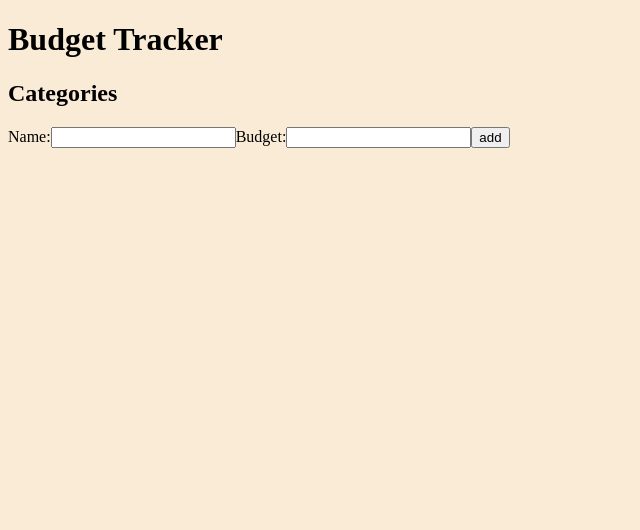
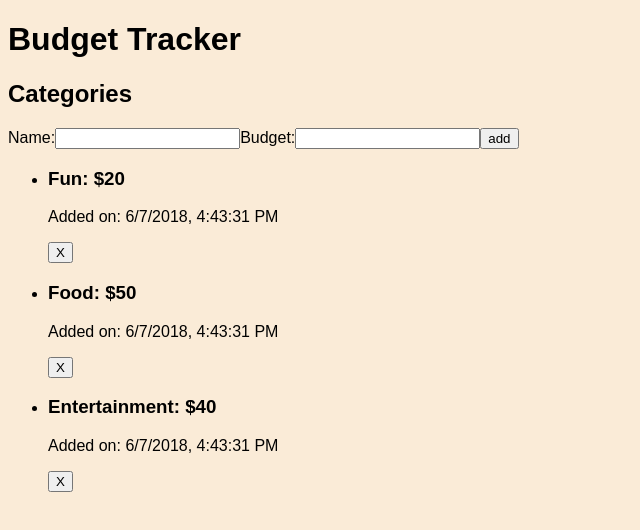
Before and after one commit to hnrzzle/budget-tracker, a React app: page / in a window 1280 px wide. Shown: the top 530 px of the page, without its empty margins (0-640 px from the left). Built offline with nearby package versions, Linux system fonts and the light colour scheme; the HTML template or start-up script is replaced by a standard one.

Commit message:
add styling

```diff
--- a/src/components/actions.js
+++ b/src/components/actions.js
@@ -6,15 +6,15 @@ import {
 
 import shortid from 'shortid';
 
-const categoriesData = [
-  { name: 'fun', budget: 20 },
-  { name: 'food', budget: 50 },
-  { name: 'entertainment', budget: 40 }
+const categoriesData = () => [
+  addCategory({ name: 'Fun', budget: 20 }).payload,
+  addCategory({ name: 'Food', budget: 50 }).payload,
+  addCategory({ name: 'Entertainment', budget: 40 }).payload
 ];
 
 export const loadCategories = () => ({
   type: CATEGORIES_LOAD,
-  payload: categoriesData
+  payload: categoriesData()
 });
 
 export const addCategory = category => {
--- a/src/components/categories/Categories.js
+++ b/src/components/categories/Categories.js
@@ -26,6 +26,13 @@ class Categories extends Component {
       <div>
         <h2>Categories</h2>
         <CategoryForm onComplete={addCategory} label="add"/>
+        <ul>
+          {categories.map(category => <Category
+            key={category.name}
+            onRemove={removeCategory}
+            category={category}
+          />)}
+        </ul>
       </div>
     );
   }
--- /dev/null
+++ b/src/components/categories/Category.css
@@ -0,0 +1,5 @@
+:local(.category) {
+  .date {
+    font-style: italic
+  }
+}
--- a/src/components/categories/Category.js
+++ b/src/components/categories/Category.js
@@ -0,0 +1,25 @@
+import React, { Component } from 'react';
+import PropTypes from 'prop-types';
+import styles from './Category.css';
+
+export default class Category extends Component {
+
+  static propTypes = {
+    category: PropTypes.object,
+    onRemove: PropTypes.func.isRequired
+    // onUpdate: PropTypes.func.isRequired
+  };
+
+  render() {
+    const { category, onRemove/*, onUpdate */ } = this.props;
+    const { name, budget, timestamp } = category;
+
+
+    return (
+      <li key={name} className={styles['category']}>
+        <h3>{name}: ${budget}</h3>
+        <p className="date">Added on: {timestamp.toLocaleString()}</p><button  onClick={() => onRemove(category)}>X</button>
+      </li>
+    );
+  }
+}
--- a/src/main.css
+++ b/src/main.css
@@ -1,3 +1,4 @@
 body {
+  font-family: sans-serif;
   background-color: antiquewhite;
 }
```
